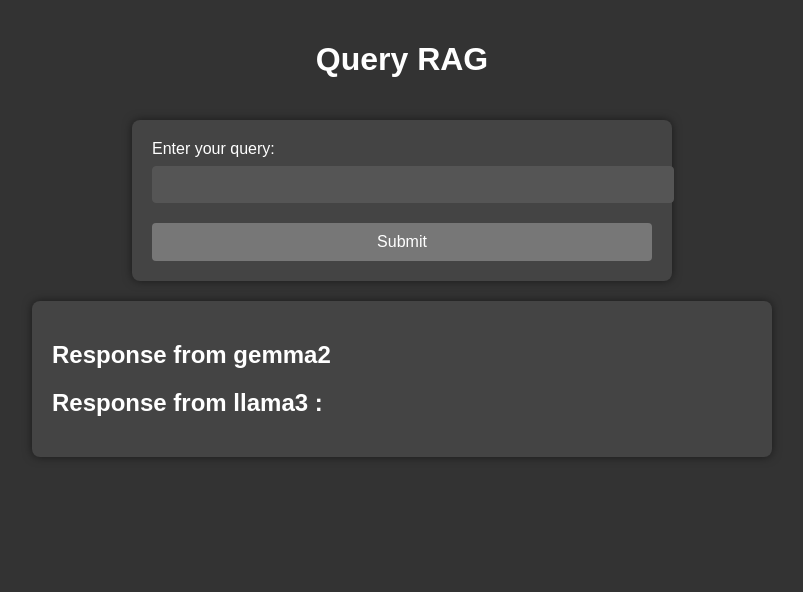
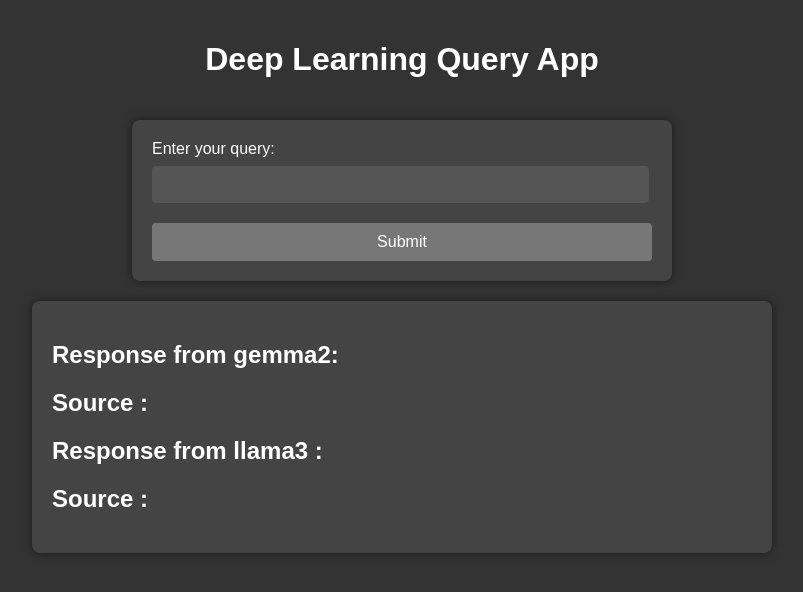
Before and after one commit to saadan1234/RAG-App, a Flask app: page / in a window 1280 px wide. Shown: the top 592 px of the page, without its empty margins (238-1041 px from the left). Run offline with Flask 3, Linux system fonts and the light colour scheme.

Commit message:
Final Commits

```diff
--- a/app.py
+++ b/app.py
@@ -7,11 +7,13 @@ app = Flask(__name__)
 def index():
     gemma2_response = None
     llama3_response = None
+    gemma2_source = None
+    llama3_source = None
     if request.method == "POST":
         query_text = request.form["query_text"]
-        gemma2_response = query_rag(query_text,"gemma2")
-        llama3_response = query_rag(query_text,"llama3")
-    return render_template("index.html", gemma2_response=gemma2_response, llama3_response=llama3_response)
+        gemma2_response, gemma2_source = query_rag(query_text,"gemma2")
+        llama3_response, llama3_source= query_rag(query_text,"llama3")
+    return render_template("index.html", gemma2_response=gemma2_response, llama3_response=llama3_response, gemma2_source=gemma2_source, llama3_source=llama3_source)
 
 if __name__ == "__main__":
     app.run(debug=True, port=5500)
--- a/query.py
+++ b/query.py
@@ -17,13 +17,13 @@ Answer the question based only on the following context:
 Answer the question based on the above context: {question}
 """
 
-def main():
-    # Create CLI.
-    parser = argparse.ArgumentParser()
-    parser.add_argument("query_text", type=str, help="The query text.")
-    args = parser.parse_args()
-    query_text = args.query_text
-    query_rag(query_text)
+# def main():
+#     # Create CLI.
+#     parser = argparse.ArgumentParser()
+#     parser.add_argument("query_text", type=str, help="The query text.")
+#     args = parser.parse_args()
+#     query_text = args.query_text
+#     query_rag(query_text)
 
 
 def query_rag(query_text: str, model: str):
@@ -45,10 +45,17 @@ def query_rag(query_text: str, model: str):
     response_text = model.invoke(prompt)
 
     sources = [doc.metadata.get("id", None) for doc, _score in results]
-    formatted_response = f"Response: {response_text}\nSources: {sources}"
-    print(formatted_response)
-    return formatted_response
+    formatted_sources = []
+    formatted_response = f"Response: {response_text}\n"
+    for source in sources:
+        parts = source.split(':')
+        file_path = parts[0]
+        page_number = parts[1]
+        chunk_number = parts[2]
+        file_name = file_path.rsplit('\\', 1)[1].rsplit('.', 1)[0]
+        formatted_sources.append(f"\nPdf Page: {page_number} Chunk Number: {chunk_number} Source: {file_name}")
+    return (formatted_response, formatted_sources)
 
 
-if __name__ == "__main__":
-    main()
+# if __name__ == "__main__":
+#     main()
--- a/refresh_db.py
+++ b/refresh_db.py
@@ -26,7 +26,6 @@ def main():
     documents = load_documents()
     chunks = split_documents(documents)
     add_to_chroma(chunks)
-
 
 def load_documents():
     document_loader = PyPDFDirectoryLoader(DATA_PATH)
--- a/templates/index.html
+++ b/templates/index.html
@@ -3,11 +3,94 @@
 <head>
     <meta charset="UTF-8">
     <meta name="viewport" content="width=device-width, initial-scale=1.0">
-    <title>Query RAG</title>
-    <link rel="stylesheet" href="templates\styles.css">
+    <title>Rag App</title>
+    <style>
+        /* styles.css */
+
+body {
+    background-color: #333; /* Dark grey background */
+    color: #f0f0f0; /* Light grey text color */
+    font-family: Arial, sans-serif;
+    margin: 0;
+    padding: 0;
+}
+
+h1 {
+    color: #fff; /* White heading */
+    text-align: center;
+    padding: 20px 0;
+}
+
+form {
+    max-width: 500px;
+    margin: 0 auto;
+    padding: 20px;
+    background-color: #444; /* Slightly lighter grey */
+    border-radius: 8px;
+    box-shadow: 0 0 10px rgba(0, 0, 0, 0.5);
+}
+
+label {
+    display: block;
+    margin-bottom: 8px;
+    color: #fff;
+}
+
+input[type="text"] {
+    display: block;
+    width: 95%;
+    padding: 10px;
+    margin-bottom: 20px;
+    border: 1px solid #555;
+    border-radius: 4px;
+    background-color: #555; /* Input field background */
+    color: #fff;
+}
+
+button {
+    display: block;
+    width: 100%;
+    padding: 10px;
+    border: none;
+    border-radius: 4px;
+    background-color: #777; /* Button background */
+    color: #fff;
+    font-size: 16px;
+    cursor: pointer;
+}
+
+button:hover {
+    background-color: #999; /* Button hover effect */
+}
+
+.responses {
+    max-width: 700px;
+    margin: 20px auto;
+    padding: 20px;
+    background-color: #444; /* Response section background */
+    border-radius: 8px;
+    box-shadow: 0 0 10px rgba(0, 0, 0, 0.5);
+}
+
+.response-section {
+    margin-bottom: 20px;
+}
+
+.response-section h2 {
+    color: #fff;
+}
+
+.response-section p {
+    background-color: #555; /* Paragraph background */
+    padding: 15px;
+    border-radius: 4px;
+}
+
+    </style>
+
 </head>
 <body>
-    <h1>Query RAG</h1>
+    <h1>Deep Learning Query App</h1>
     <form method="POST" action="/">
         <label for="query_text">Enter your query:</label>
         <input type="text" id="query_text" name="query_text" required>
@@ -16,9 +99,13 @@
 
     <div class="responses">
         <div class="response-section">
-            <h2>Response from gemma2</h2>
+            <h2>Response from gemma2: </h2>
             {% if gemma2_response %}
                 <p>{{ gemma2_response }}</p>
+            {% endif %}
+            <h2>Source :</h2>
+            {% if gemma2_source %}
+                <p>{{ gemma2_source }}</p>
             {% endif %}
         </div>
         <div class="response-section">
@@ -26,6 +113,10 @@
             {% if llama3_response %}
                 <p>{{ llama3_response }}</p>
             {% endif %}
+            <h2>Source :</h2>
+            {% if llama3_source %}
+                <p>{{ llama3_source }}</p>
+            {% endif %}
         </div>
     </div>
 </body>
--- a/templates/styles.css
+++ /dev/null
@@ -1,79 +0,0 @@
-/* styles.css */
-
-body {
-    background-color: #333; /* Dark grey background */
-    color: #f0f0f0; /* Light grey text color */
-    font-family: Arial, sans-serif;
-    margin: 0;
-    padding: 0;
-}
-
-h1 {
-    color: #fff; /* White heading */
-    text-align: center;
-    padding: 20px 0;
-}
-
-form {
-    max-width: 500px;
-    margin: 0 auto;
-    padding: 20px;
-    background-color: #444; /* Slightly lighter grey */
-    border-radius: 8px;
-    box-shadow: 0 0 10px rgba(0, 0, 0, 0.5);
-}
-
-label {
-    display: block;
-    margin-bottom: 8px;
-    color: #fff;
-}
-
-input[type="text"] {
-    width: 100%;
-    padding: 10px;
-    margin-bottom: 20px;
-    border: 1px solid #555;
-    border-radius: 4px;
-    background-color: #555; /* Input field background */
-    color: #fff;
-}
-
-button {
-    display: block;
-    width: 100%;
-    padding: 10px;
-    border: none;
-    border-radius: 4px;
-    background-color: #777; /* Button background */
-    color: #fff;
-    font-size: 16px;
-    cursor: pointer;
-}
-
-button:hover {
-    background-color: #999; /* Button hover effect */
-}
-
-.responses {
-    max-width: 700px;
-    margin: 20px auto;
-    padding: 20px;
-    background-color: #444; /* Response section background */
-    border-radius: 8px;
-    box-shadow: 0 0 10px rgba(0, 0, 0, 0.5);
-}
-
-.response-section {
-    margin-bottom: 20px;
-}
-
-.response-section h2 {
-    color: #fff;
-}
-
-.response-section p {
-    background-color: #555; /* Paragraph background */
-    padding: 15px;
-    border-radius: 4px;
-}
```
Also changed, not shown: 1 other file.
